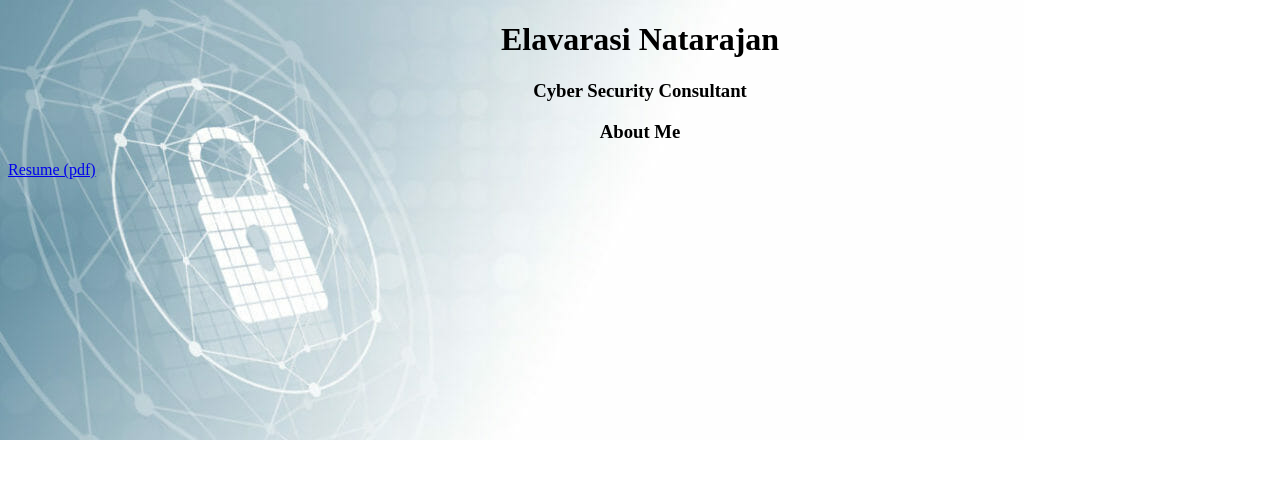
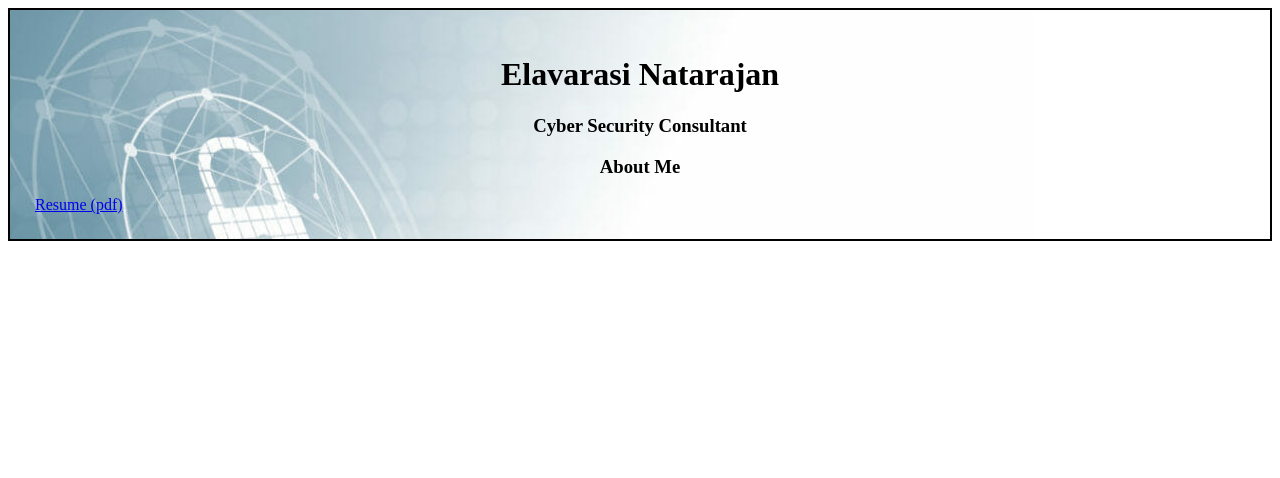
Before and after one commit to ElavarasiNatarajan/ElavarasiNatarajan.github.io, a plain HTML site: page index.html in a window 1280 px wide. Drawn offline with Linux system fonts and the light colour scheme.

Commit message:
Update index.html

```diff
--- a/index.html
+++ b/index.html
@@ -2,16 +2,21 @@
 <html>
 <head>
 <style>
-body {
-  background-image: url("bgimage_CS.jpeg");
-  background-repeat: no-repeat
+#example1 {
+  border: 2px solid black;
+  padding: 25px;
+  background: url(bgimage_CS.jpeg);
+  background-repeat: no-repeat;
+  background-size: auto;
 }
 </style>
 </head>
 <body>
+<div id="example1">
 <h1 align="center">Elavarasi Natarajan</h1>
 <h3 align="center">Cyber Security Consultant</h2>
 <h3 align="center">About Me</h3>
 <a href="resume.pdf" target = "_blank">Resume (pdf)</a>
+</div>
 </body>
 </html>
```
